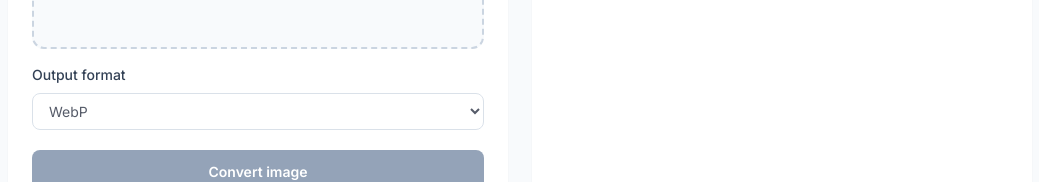
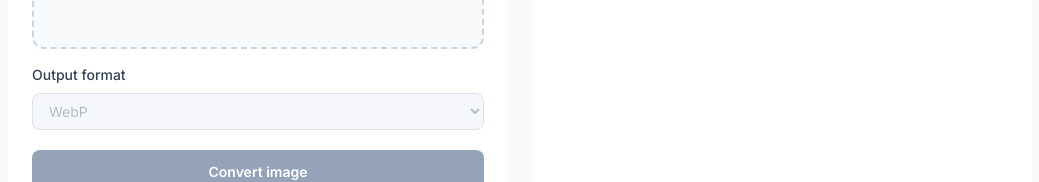
Before and after one commit to Gwanhoo/convert, a Next.js app: page / in a window 1280 px wide. Shown: the part 431-613 px from the top of the page, without its empty margins (120-1159 px from the left). Built offline with nearby package versions, Linux system fonts and the light colour scheme.

Commit message:
Integrate FormatSelector for output format selection
Replaced output format label and select with FormatSelector component for improved format selection.

```diff
--- a/app/page.tsx
+++ b/app/page.tsx
@@ -7,6 +7,7 @@ import {
   getUnsupportedFormatMessage,
   normalizeMimeType
 } from "@/lib/imageFormatSupport";
+import { FormatSelector } from "@/components/FormatSelector";
 
 const imageDefinition = conversionDefinitions[0];
 
@@ -177,32 +178,20 @@ export default function HomePage() {
             )}
 
             <div className="mt-4">
-              <label
-                htmlFor="output-format"
-                className="mb-2 block text-sm font-medium text-slate-700"
-              >
-                Output format
-              </label>
-              <select
-                id="output-format"
-                value={selectedOption.id}
-                onChange={(event) => {
-                  setSelectedFormat(event.target.value);
+              <FormatSelector
+                options={allowedOptions}
+                selectedOptionId={selectedOption.id}
+                onChange={(optionId) => {
+                  setSelectedFormat(optionId);
                   resetDownload();
                 }}
-                className="w-full rounded-lg border border-slate-300 bg-white px-3 py-2 text-sm"
                 disabled={!file || allowedOptions.length === 0}
-              >
-                {allowedOptions.map((option) => (
-                  <option key={option.id} value={option.id}>
-                    {option.label}
-                  </option>
-                ))}
-              </select>
+              />
 
               {file && (
                 <p className="mt-2 text-xs text-slate-500">
-                  {formatLabelByMimeType[normalizeMimeType(file.type)] ?? "Input"} → {selectedOption.label}
+                  {formatLabelByMimeType[normalizeMimeType(file.type)] ?? "Input"} →{" "}
+                  {selectedOption.label}
                 </p>
               )}
             </div>
```
